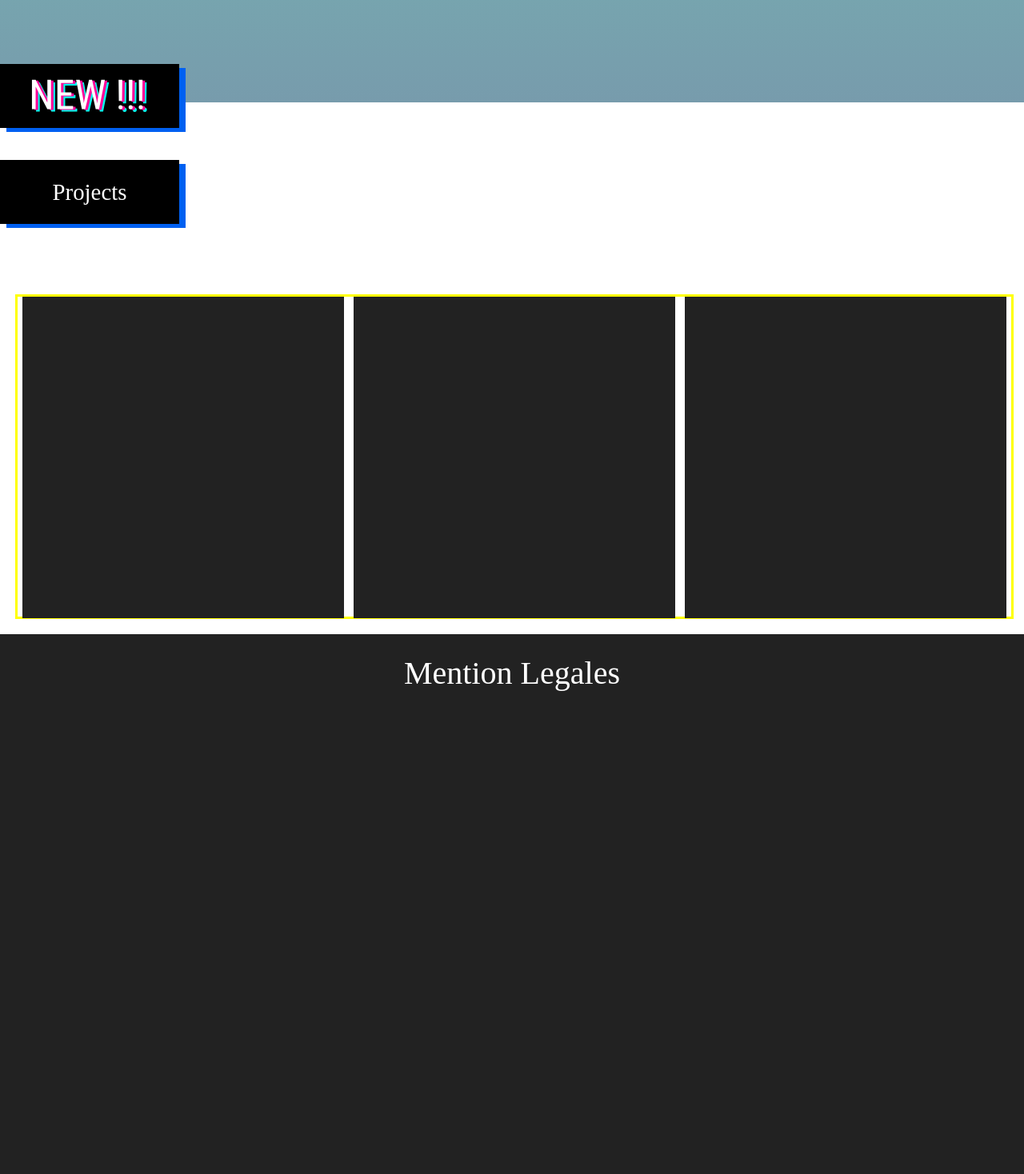
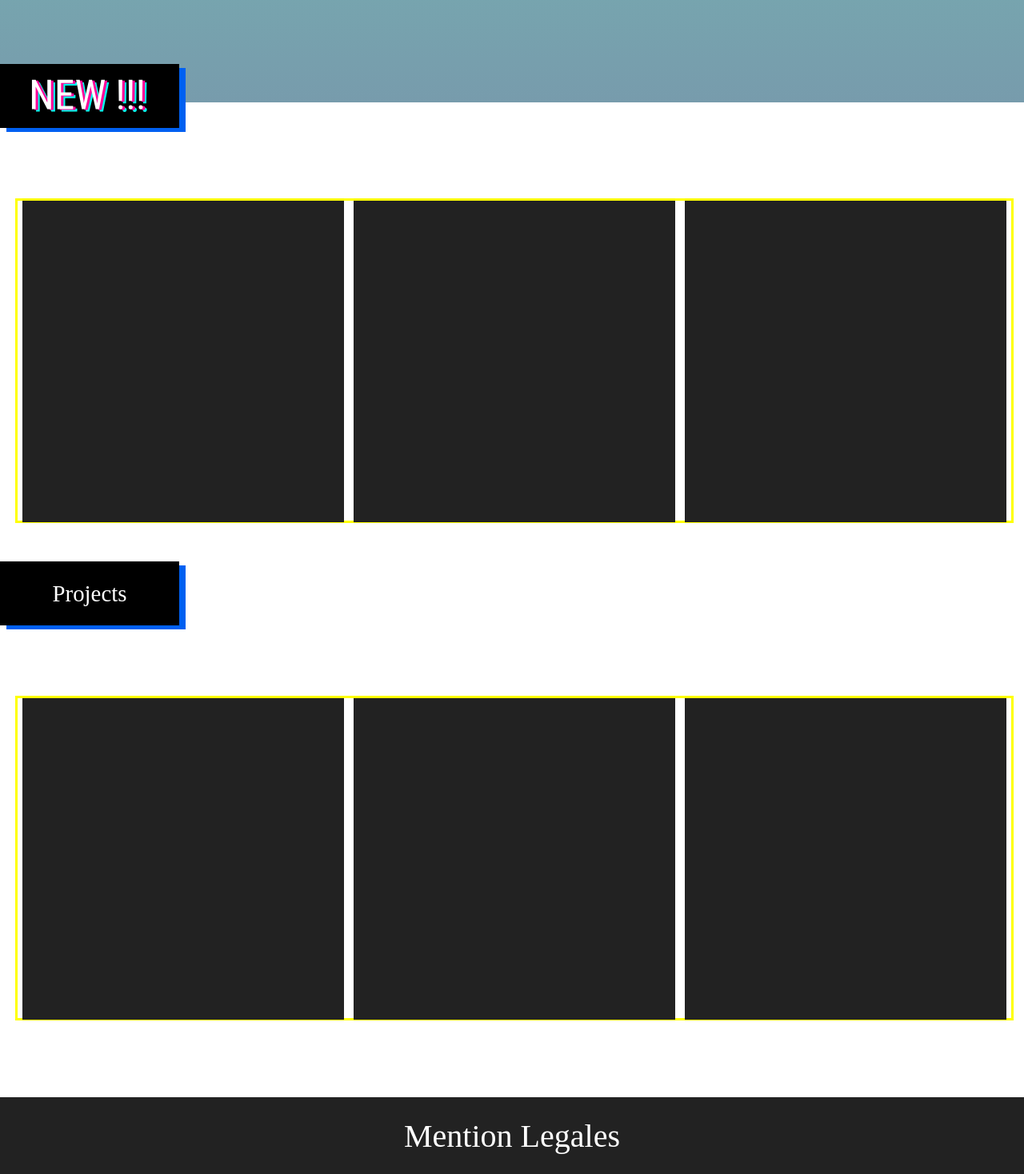
Before and after one commit to Micmacthebigmac/Porte-Folio, a PHP site: page / in a window 1280 px wide. Shown: the part 672-2140 px from the top of the page at 80% size. Before the commit the page ends 1536 px from the top, so only its background shows below. Run offline with PHP 8.4, Linux system fonts and the light colour scheme; style sheets or scripts are compiled from the project's sources.

Commit message:
update projects card with good margin

```diff
--- a/pages/index.php
+++ b/pages/index.php
@@ -10,6 +10,14 @@
     <div class="buttonBackground">
 
         <img src="../assets/images/new.svg" alt="NEW">
+
+    </div>
+
+        <div class="projectPlace">
+
+        <div></div>
+        <div></div>
+        <div></div>
 
     </div>
     <!-- --------------------------------------- -->
--- a/styles/style.css
+++ b/styles/style.css
@@ -15,6 +15,7 @@
 }
 
 .footerBanniere {
+  margin-top: 10vh;
   width: 100%;
   height: 12vh;
   background-color: #222222;
@@ -52,6 +53,7 @@ a {
 .projectPlace {
   display: flex;
   justify-content: space-around;
+  flex-wrap: wrap;
   margin: 1.5%;
   border: yellow solid 3px;
   height: 50vh;
@@ -62,4 +64,8 @@ a {
   border: #222222 solid 1px;
   height: 100%;
   width: 50vh;
+}
+
+.projectPlace + div {
+  margin-top: 12vh;
 }/*# sourceMappingURL=style.css.map */
--- a/styles/style.scss
+++ b/styles/style.scss
@@ -15,6 +15,7 @@
 }
 
 .footerBanniere {
+    margin-top: 10vh;
     width: 100%;
     height: 12vh;
     background-color: #222222;
@@ -54,6 +55,7 @@ a {
 .projectPlace {
     display: flex;
     justify-content: space-around;
+    flex-wrap: wrap;
     margin: 1.5%;
     border: yellow solid 3px;
     height: 50vh;
@@ -65,4 +67,9 @@ a {
         height: 100%;
         width: 50vh;
     }
+
 }
+
+.projectPlace + div {
+    margin-top: 12vh;
+}
```
Also changed, not shown: 1 other file.
